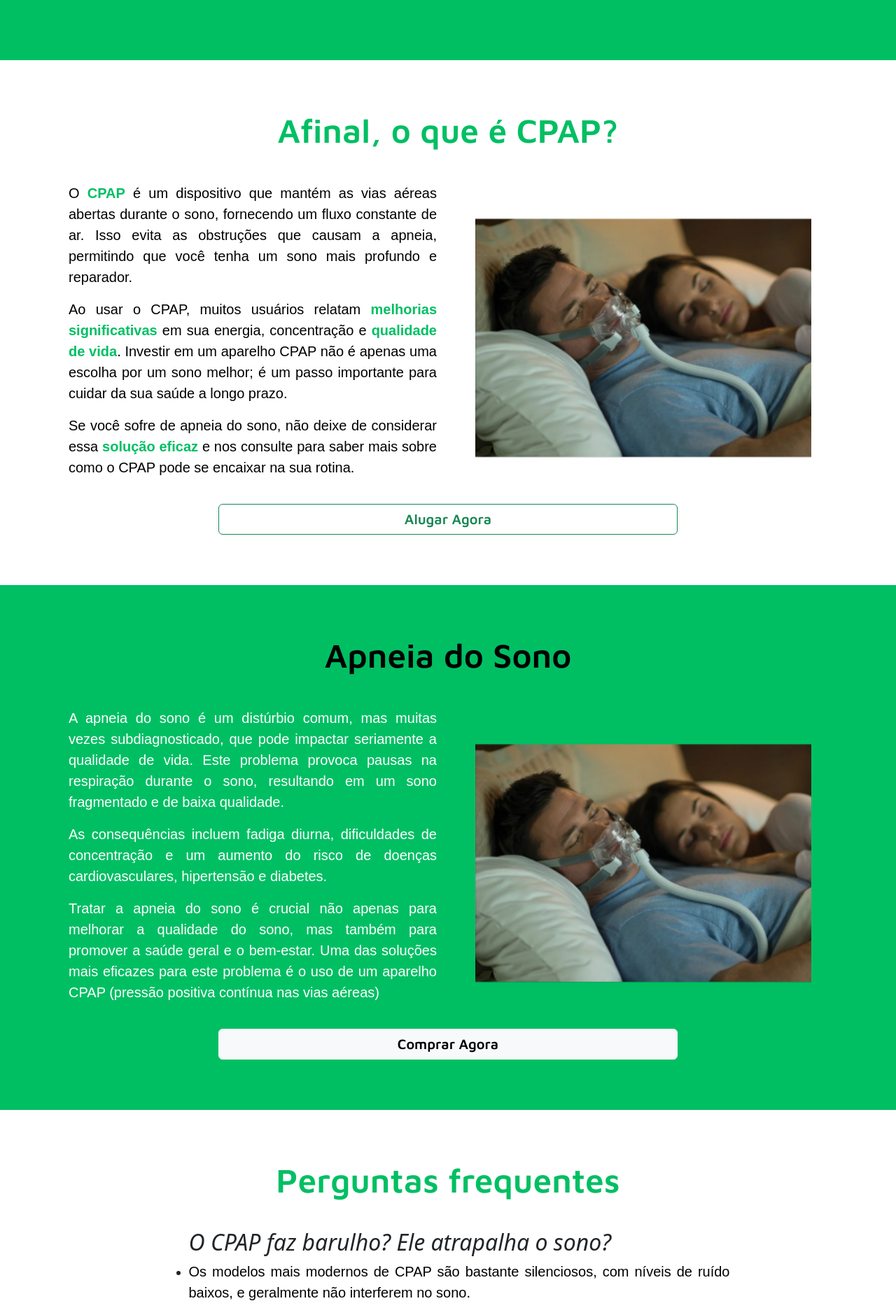
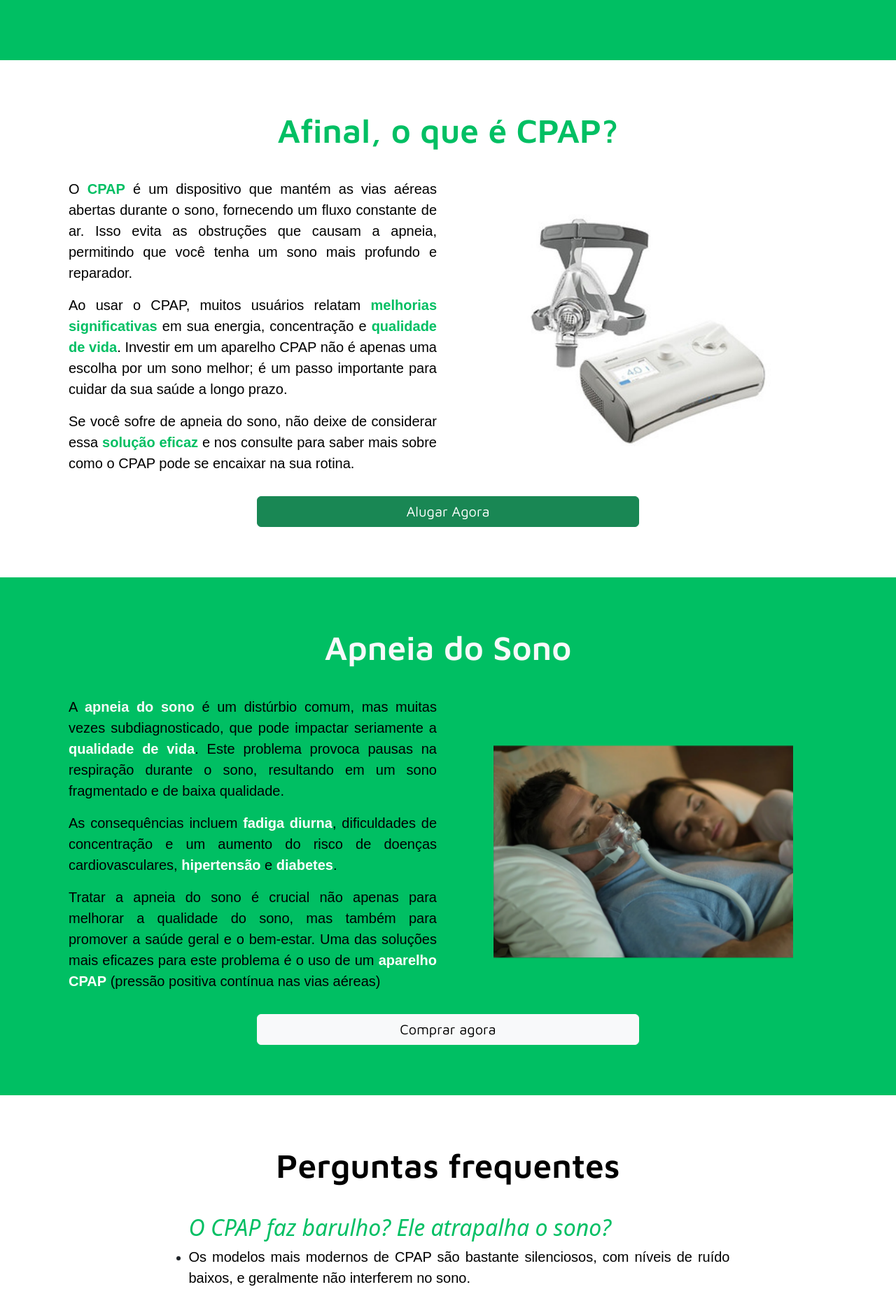
Before and after one commit to mateusjm/lp-cpap, a React (Vite) app in the folder front-end/: page / in a window 1280 px wide. Shown: the part 1973-3842 px from the top of the page at 70% size. Built offline with nearby package versions, Linux system fonts and the light colour scheme.

Commit message:
Update landing page add stylesheets

```diff
--- a/front-end/package.json
+++ b/front-end/package.json
@@ -14,6 +14,7 @@
     "@emotion/styled": "^11.13.0",
     "@mui/material": "^6.1.1",
     "bootstrap": "^5.3.3",
+    "json-server": "^1.0.0-beta.3",
     "react": "^18.3.1",
     "react-bootstrap": "^2.10.4",
     "react-dom": "^18.3.1",
--- a/front-end/src/components/Header/Header.jsx
+++ b/front-end/src/components/Header/Header.jsx
@@ -20,7 +20,7 @@ const Header = ({ logo }) => {
 
   return (
     <Navbar bg='light' expand='lg'>
-      <Container>
+      <Container id='nav'>
         <Navbar.Brand onClick={() => scrollToElement('home')} style={{ cursor: 'pointer' }}>
           <img src={logo} alt="Pró-Vida Cirúrgica" width={150} />
         </Navbar.Brand>
--- a/front-end/src/index.css
+++ b/front-end/src/index.css
@@ -156,3 +156,7 @@ div .cpap-div{
   width: 60px;
   height: 60px;
 }
+
+a.wpp {
+  width: 50%;
+}
--- a/front-end/src/main.jsx
+++ b/front-end/src/main.jsx
@@ -23,6 +23,7 @@ import banner2sm from './assets/banner2-sm.png'
 import banner3sm from './assets/banner3-sm.png'
 import provida from './assets/pro-vida.png'
 import apneiaPessoas from './assets/apneia-pessoas.png'
+import cpapGaslive from './assets/cpap-gaslive.jpg'
 
 // reviews
 import avaliacao1 from './assets/avaliacao-1.png'
@@ -62,6 +63,7 @@ const router = createBrowserRouter([
           avaliacao8={avaliacao8}
           avaliacao9={avaliacao9}
           apneiaPessoas={apneiaPessoas}
+          cpapGaslive={cpapGaslive}
         />,
       },
     ],
--- a/front-end/src/pages/Home/Home.jsx
+++ b/front-end/src/pages/Home/Home.jsx
@@ -2,11 +2,12 @@ import React from 'react'
 import { useState, useEffect } from 'react'
 import { Container, Row, Col, Button } from 'react-bootstrap'
 import { Carousel } from 'react-bootstrap'
+import {  NavLink } from 'react-router-dom';
 
 // CSS
 import styles from '../Home/Home.module.css'
 
-const Home = ({banner1, banner2, banner3, banner1sm, banner2sm, banner3sm, provida, avaliacao1, avaliacao2, avaliacao3, avaliacao4, avaliacao5, avaliacao6, avaliacao7, avaliacao8, avaliacao9, apneiaPessoas}) => {
+const Home = ({banner1, banner2, banner3, banner1sm, banner2sm, banner3sm, provida, avaliacao1, avaliacao2, avaliacao3, avaliacao4, avaliacao5, avaliacao6, avaliacao7, avaliacao8, avaliacao9, apneiaPessoas, cpapGaslive}) => {
 
   const [telaMenor, setTelaMenor] = useState(false);
 
@@ -24,7 +25,7 @@ const Home = ({banner1, banner2, banner3, banner1sm, banner2sm, banner3sm, provi
   return (
     <>
     <div className='carousel-div'>
-      <Carousel indicators={false}>
+      <Carousel indicators={false} id='carousel'>
         <Carousel.Item interval={3000}>
           <a target='blank' href="https://api.whatsapp.com/message/K7V37SCXJ72KG1?autoload=1&app_absent=0">
               {telaMenor ? (
@@ -104,12 +105,11 @@ const Home = ({banner1, banner2, banner3, banner1sm, banner2sm, banner3sm, provi
             <img className={`img-fluid ${styles.images}`} src={provida} width='400px' alt=""/>
           </Col>
           <Col className='d-flex align-items-end justify-content-center mb-5'>
+            <NavLink className='wpp' target='_blank' to='https://api.whatsapp.com/message/K7V37SCXJ72KG1?autoload=1&app_absent=0'>
               <Button
                 className={`${styles.btn_style}`}
-              style={{
-                width: '60%'
-              }}
-              variant='success'><a target='_blank' href="https://api.whatsapp.com/message/K7V37SCXJ72KG1?autoload=1&app_absent=0">Entrar em Contato</a></Button>
+                variant='success'>Entrar em Contato</Button>
+            </NavLink>
           </Col>
         </Row>
       </Container>
@@ -175,16 +175,15 @@ const Home = ({banner1, banner2, banner3, banner1sm, banner2sm, banner3sm, provi
               <p className={`text-black mb-3 ${styles.text_justify}`}>Ao usar o CPAP, muitos usuários relatam <span>melhorias significativas</span> em sua energia, concentração e <span>qualidade de vida</span>. Investir em um aparelho CPAP não é apenas uma escolha por um sono melhor; é um passo importante para cuidar da sua saúde a longo prazo. </p>
               <p className={`text-black ${styles.text_justify}`}>Se você sofre de apneia do sono, não deixe de considerar essa <span>solução eficaz</span> e nos consulte  para saber mais sobre como o CPAP pode se encaixar na sua rotina.</p>
           </Col>
-          <Col xl={6} lg={12} md={12} xs={12} className='text-center'>
-              <img className={`img-fluid ${styles.images}`} src={apneiaPessoas} width='400px' alt="" />
+          <Col xl={6} lg={12} md={12} xs={12} className='text-center mb-3'>
+              <img className={`img-fluid ${styles.images}`} src={cpapGaslive} alt="" />
           </Col>
           <Col className='d-flex align-items-end justify-content-center mb-5'>
+            <NavLink className='wpp' target='_blank' to='https://api.whatsapp.com/message/K7V37SCXJ72KG1?autoload=1&app_absent=0'>
               <Button
                 className={`${styles.btn_style}`}
-              style={{
-                width: '60%'
-              }}
-              variant='outline-success'><a target='_blank' href="https://api.whatsapp.com/message/K7V37SCXJ72KG1?autoload=1&app_absent=0">Alugar Agora</a></Button>
+                variant='success'>Alugar Agora</Button>
+            </NavLink>
           </Col>
         </Row>
       </Container>
@@ -195,22 +194,21 @@ const Home = ({banner1, banner2, banner3, banner1sm, banner2sm, banner3sm, provi
         id='apneia-do-sono'
         >
         <Row className={`d-flex align-items-center justify-content-center`}>
-          <h1 className='text-center text-black mt-5 mb-4'>Apneia do Sono</h1>
+          <h1 className='text-center text-light mt-5 mb-4'>Apneia do Sono</h1>
           <Col xl={6} lg={12} md={12} xs={12} className='p-3'>
-              <p className={`text-white mb-3 ${styles.text_justify}`}>A apneia do sono é um distúrbio comum, mas muitas vezes subdiagnosticado, que pode impactar seriamente a qualidade de vida. Este problema provoca pausas na respiração durante o sono, resultando em um sono fragmentado e de baixa qualidade.</p>
-              <p className={`text-white mb-3 ${styles.text_justify}`}>As consequências incluem fadiga diurna, dificuldades de concentração e um aumento do risco de doenças cardiovasculares, hipertensão e diabetes.</p>
-              <p className={`text-white mb-3 ${styles.text_justify}`}>Tratar a apneia do sono é crucial não apenas para melhorar a qualidade do sono, mas também para promover a saúde geral e o bem-estar. Uma das soluções mais eficazes para este problema é o uso de um aparelho CPAP (pressão positiva contínua nas vias aéreas)</p>
+              <p className={`text-black mb-3 ${styles.text_justify}`}>A <span className='text-light'>apneia do sono</span> é um distúrbio comum, mas muitas vezes subdiagnosticado, que pode impactar seriamente a <span className='text-white'>qualidade de vida</span>. Este problema provoca pausas na respiração durante o sono, resultando em um sono fragmentado e de baixa qualidade.</p>
+              <p className={`text-black mb-3 ${styles.text_justify}`}>As consequências incluem <span className='text-white'>fadiga diurna</span>, dificuldades de concentração e um aumento do risco de doenças cardiovasculares, <span className='text-white'>hipertensão</span> e <span className='text-white'>diabetes</span>.</p>
+              <p className={`text-black mb-3 ${styles.text_justify}`}>Tratar a apneia do sono é crucial não apenas para melhorar a qualidade do sono, mas também para promover a saúde geral e o bem-estar. Uma das soluções mais eficazes para este problema é o uso de um <span className='text-white'>aparelho CPAP</span> (pressão positiva contínua nas vias aéreas)</p>
           </Col>
           <Col xl={6} lg={12} md={12} xs={12} className='text-center'>
               <img className={`img-fluid ${styles.images}`} src={apneiaPessoas} width='400px' alt="" />
           </Col>
           <Col className='d-flex align-items-end justify-content-center mb-5'>
+            <NavLink className='wpp' target='_blank' to='https://api.whatsapp.com/message/K7V37SCXJ72KG1?autoload=1&app_absent=0'>
               <Button
                 className={`${styles.btn_style}`}
-              style={{
-                width: '60%'
-              }}
-              variant='light'><a target='_blank' href="https://api.whatsapp.com/message/K7V37SCXJ72KG1?autoload=1&app_absent=0">Comprar Agora</a></Button>
+                variant='light'>Comprar agora</Button>
+            </NavLink>
           </Col>
         </Row>
       </Container>
@@ -221,27 +219,37 @@ const Home = ({banner1, banner2, banner3, banner1sm, banner2sm, banner3sm, provi
         id='faq'
         >
         <Row className={`d-flex align-items-center justify-content-center`}>
-          <h1 className='text-center mt-5 mb-4'>Perguntas frequentes</h1>
+          <h1 className='text-center text-black mt-5 mb-4'>Perguntas frequentes</h1>
           <Col xl={9} lg={12} md={12} xs={12} className='p-3'>
-              <ul>
-                <h2>O CPAP faz barulho? Ele atrapalha o sono?</h2>
+              <ul className='questions'>
+                <h2 style={{
+                  color: '#00bf63'
+                }}>O CPAP faz barulho? Ele atrapalha o sono?</h2>
                   <li>
                     <p className={`text-black mb-4 ${styles.text_justify}`}>Os modelos mais modernos de CPAP são bastante silenciosos, com níveis de ruído baixos, e geralmente não interferem no sono.</p>
                   </li>
-                <h2>Quanto tempo devo usar o CPAP por noite?</h2>
+                  <h2 style={{
+                  color: '#00bf63'
+                }}>Quanto tempo devo usar o CPAP por noite?</h2>
                   <li>
                     <p className={`text-black mb-4 ${styles.text_justify}`}>As consequências incluem fadiga diurna, dificuldades de concentração e um aumento do risco de doenças cardiovasculares, hipertensão e diabetes.</p>
                   </li>
-                <h2>O CPAP cura a apneia do sono?</h2>
+                  <h2 style={{
+                  color: '#00bf63'
+                }}>O CPAP cura a apneia do sono?</h2>
                   <li>
                     <p className={`text-black mb-4 ${styles.text_justify}`}>O CPAP não cura a apneia do sono, mas é um tratamento eficaz que ajuda a controlar os sintomas. O uso contínuo melhora a qualidade de vida e reduz os riscos associados ao distúrbio.
                     </p>
                   </li>
-                <h2>Posso parar de usar o CPAP se me sentir melhor?</h2>
+                  <h2 style={{
+                  color: '#00bf63'
+                }}>Posso parar de usar o CPAP se me sentir melhor?</h2>
                   <li>
                     <p className={`text-black mb-4 ${styles.text_justify}`}>Não. Mesmo que os sintomas melhorem, é importante continuar o uso do CPAP, pois ele é um tratamento contínuo para manter as vias aéreas abertas durante o sono.</p>
                   </li>
-                <h2>O que causa a apneia do sono?</h2>
+                  <h2 style={{
+                  color: '#00bf63'
+                }}>O que causa a apneia do sono?</h2>
                   <li>
                     <p className={`text-black mb-4 ${styles.text_justify}`}>A principal causa é o bloqueio parcial ou total das vias aéreas durante o sono. Fatores como obesidade, anatomia da garganta, idade avançada e histórico familiar também podem influenciar.
                     </p>
--- a/front-end/src/pages/Home/Home.module.css
+++ b/front-end/src/pages/Home/Home.module.css
@@ -22,15 +22,9 @@ h2 {
 .btn_style {
   font-family: "Maven Pro", sans-serif;
   font-optical-sizing: auto;
-  font-weight: 600;
   text-decoration: none;
   font-size: 20px;
-  width: 60%;
-}
-
-.btn_style a {
-  text-decoration: none;
-  color: var(--bg-success);
+  width: 100%;
 }
 
 .text_justify {
@@ -45,10 +39,11 @@ h2 {
   h2 {
     font-size: 1.5rem;
   }
+
 }
 
 @media (min-width: 768px) {
   .images {
-    width: 90%;
+    width: 80%;
   }
 }
```
Also changed, not shown: front-end/src/components/Footer/Footer.jsx (+9 -1 lines), front-end/src/assets/cpap-gaslive.jpg (added), 1 other file (tests, documents, lock files or other folders). Lines whose indentation alone changed are shown as unchanged.
